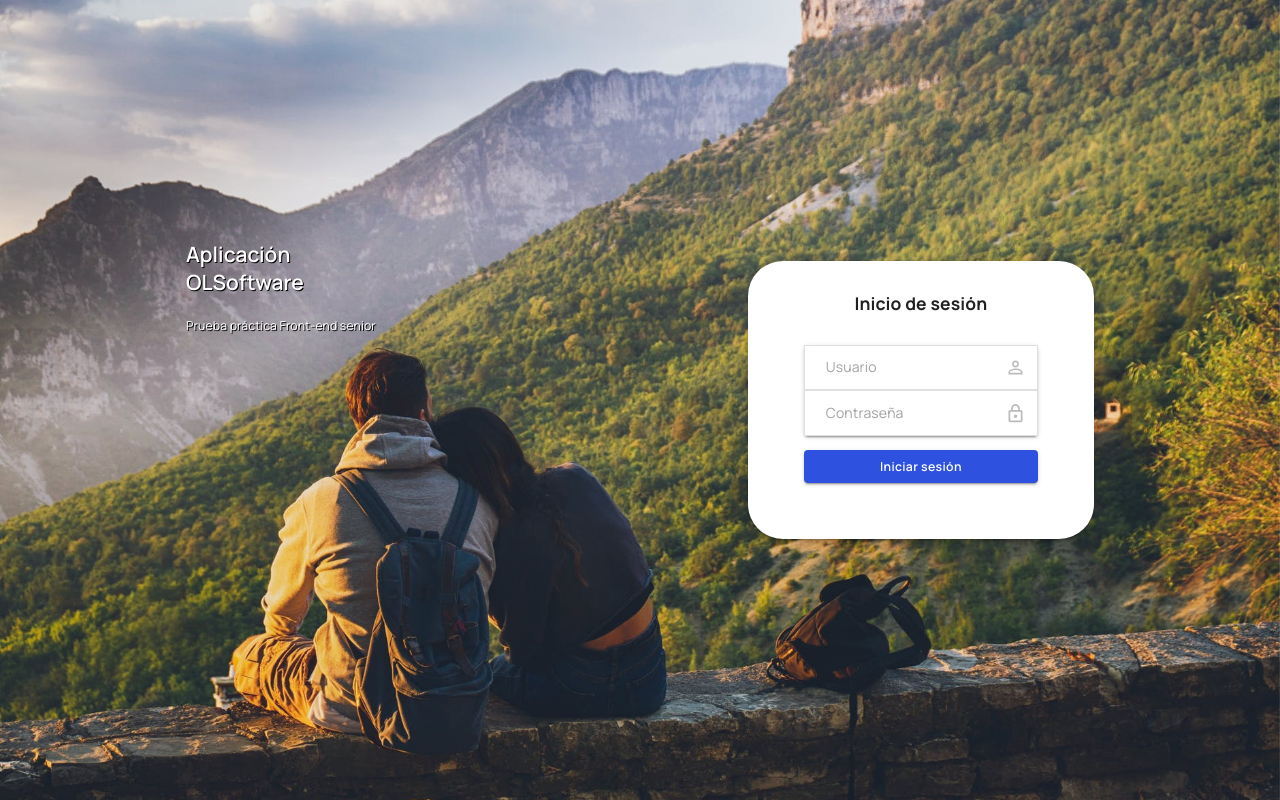
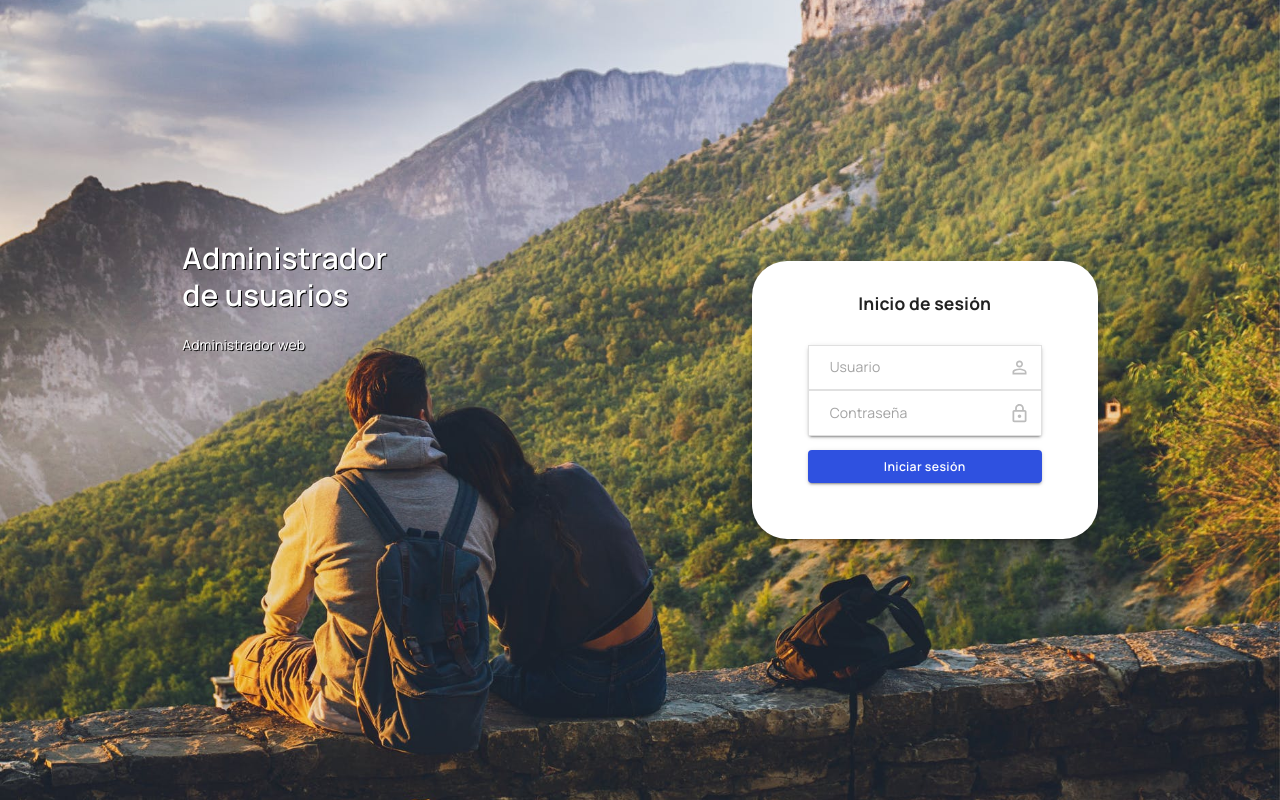
Before and after one commit to jmontillah/ol-software, a React (Create React App) app: page /login in a window 1280 px wide. Built offline with nearby package versions, Linux system fonts and the light colour scheme.

Commit message:
Deleting things about olsoftware

```diff
--- a/src/components/Footer/index.js
+++ b/src/components/Footer/index.js
@@ -6,7 +6,7 @@ const Footer = () => {
   return (
     <div className="af-footerContainer">
       <Typography variant="subtitle2">
-        OLSoftware - 2018
+        Jhonnatan Montilla - 2020
       </Typography>
     </div>
   )
--- a/src/components/Navbar/index.js
+++ b/src/components/Navbar/index.js
@@ -13,7 +13,7 @@ const Navbar = props => {
       <div className="af-left">
         <MenuIcon className="af-icon" onClick={() => toggleSidebar()}/>
         <Typography variant="h6" className="af-title">
-          Prueba Front-end
+          Administrador web
         </Typography>
       </div>
       <div className="af-right">
--- a/src/components/Sidebar/index.js
+++ b/src/components/Sidebar/index.js
@@ -11,8 +11,10 @@ import ContactsIcon from '@material-ui/icons/Contacts'
 import SidebarElement from './../SidebarElement'
 import './style.scss'
 
-const profileOptionsArr = [{name: "Roles", icon: <AssignmentIndIcon className="af-icon"/>},
-                          {name: "Usuarios", icon: <ContactsIcon className="af-icon"/>}]
+const profileOptionsArr = [
+  {name: "Roles", icon: <AssignmentIndIcon className="af-icon"/>},
+  {name: "Usuarios", icon: <ContactsIcon className="af-icon"/>}
+]
 
 const Sidebar = props => {
   const { show } = props
@@ -21,7 +23,7 @@ const Sidebar = props => {
       <div className="af-title">
         <FiberManualRecordIcon className="af-icon" fontSize="large"/>
         <Typography className={`af-text ${!show ? 'af-nDisplay' : ''}`} variant="subtitle1">
-          OLSoftware
+          Administrador
         </Typography>
       </div>
       <Divider className="af-divider"/>
--- a/src/containers/LoginScreen/index.js
+++ b/src/containers/LoginScreen/index.js
@@ -45,12 +45,12 @@ class LoginScreen extends Component {
           }} />
         }
         <div className="af-text">
-          <Typography className="af-title" variant="h5">
-            Aplicación<br />
-            OLSoftware
+          <Typography className="af-title" variant="h4">
+            Administrador <br />
+            de usuarios
           </Typography>
-          <Typography variant="body2">
-            Prueba práctica Front-end senior
+          <Typography variant="body1">
+            Administrador web
           </Typography>
         </div>
         <div className="af-loginCard">
```
